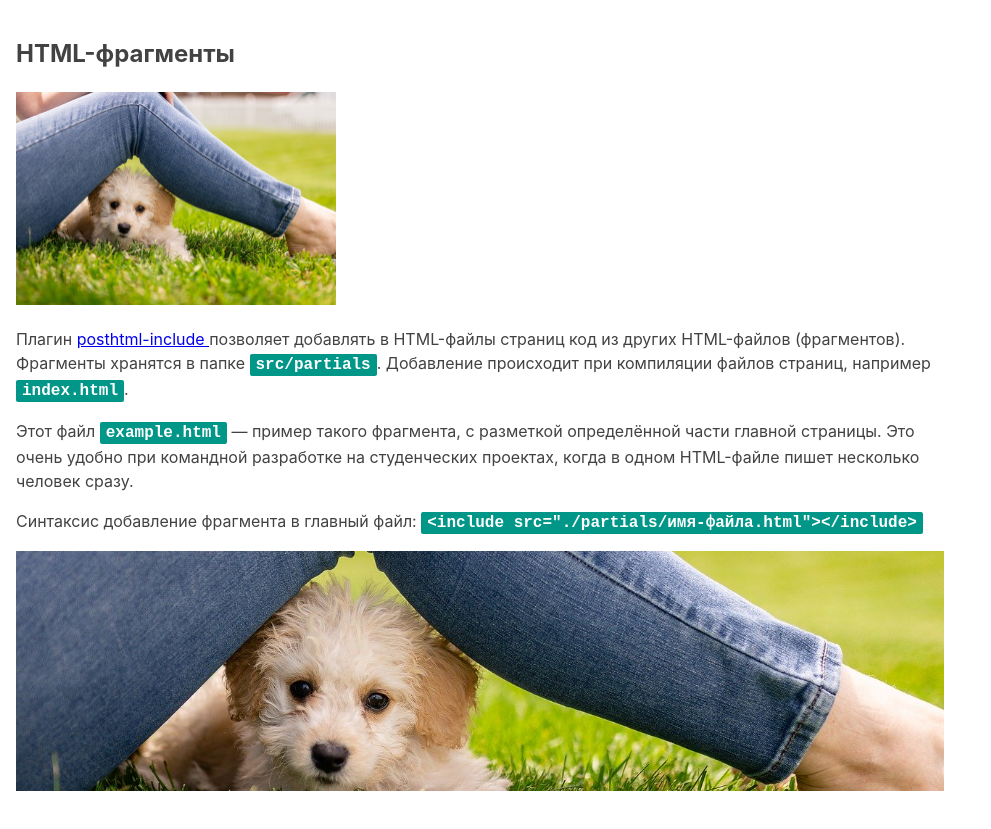
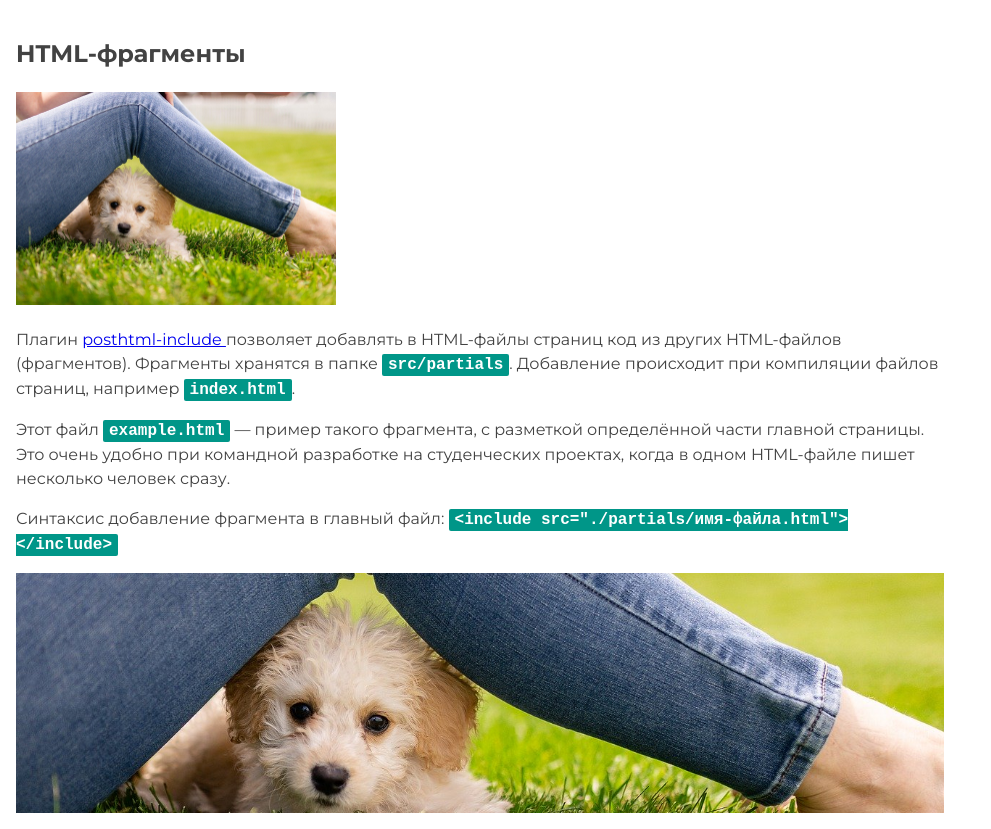
Before and after one commit to stas-yushkov/web-dez-test, a website built with Parcel: page src/index.html in a window 1280 px wide. Shown: the whole page, without its empty margins (0-991 px from the left). Before the commit the page ends 807 px from the top, so only its background shows below. Built offline with nearby package versions, Linux system fonts and the light colour scheme.

Commit message:
add common font-family: 'Montserrat'

```diff
--- a/src/index.html
+++ b/src/index.html
@@ -4,6 +4,12 @@
     <meta charset="UTF-8" />
     <meta name="viewport" content="width=device-width, initial-scale=1.0" />
     <title>Заголовок страницы</title>
+    <link rel="preconnect" href="https://fonts.googleapis.com" />
+    <link rel="preconnect" href="https://fonts.gstatic.com" crossorigin />
+    <link
+      href="https://fonts.googleapis.com/css2?family=Montserrat:wght@400;700&display=swap"
+      rel="stylesheet"
+    />
   </head>
   <body>
     <!-- Так добавляются фрагменты в главные HTML-файлы страниц. -->
--- /dev/null
+++ b/src/sass/_common.scss
@@ -0,0 +1,3 @@
+body {
+  font-family: 'Montserrat', sans-serif;
+}
--- a/src/sass/_example.scss
+++ b/src/sass/_example.scss
@@ -1,6 +1,6 @@
 .example {
-  font-family: -apple-system, BlinkMacSystemFont, 'Segoe UI', Roboto, Oxygen, Ubuntu, Cantarell,
-    'Open Sans', 'Helvetica Neue', sans-serif;
+  // font-family: -apple-system, BlinkMacSystemFont, 'Segoe UI', Roboto, Oxygen, Ubuntu, Cantarell,
+  // 'Open Sans', 'Helvetica Neue', sans-serif;
   line-height: 1.5;
   background-color: #fff;
   color: #424242;
--- a/src/sass/main.scss
+++ b/src/sass/main.scss
@@ -3,6 +3,7 @@
  * Все паршалы подключаются сюда.
  */
 
+@import './common';
 @import './header';
 @import './hero';
 @import './prices';
```
